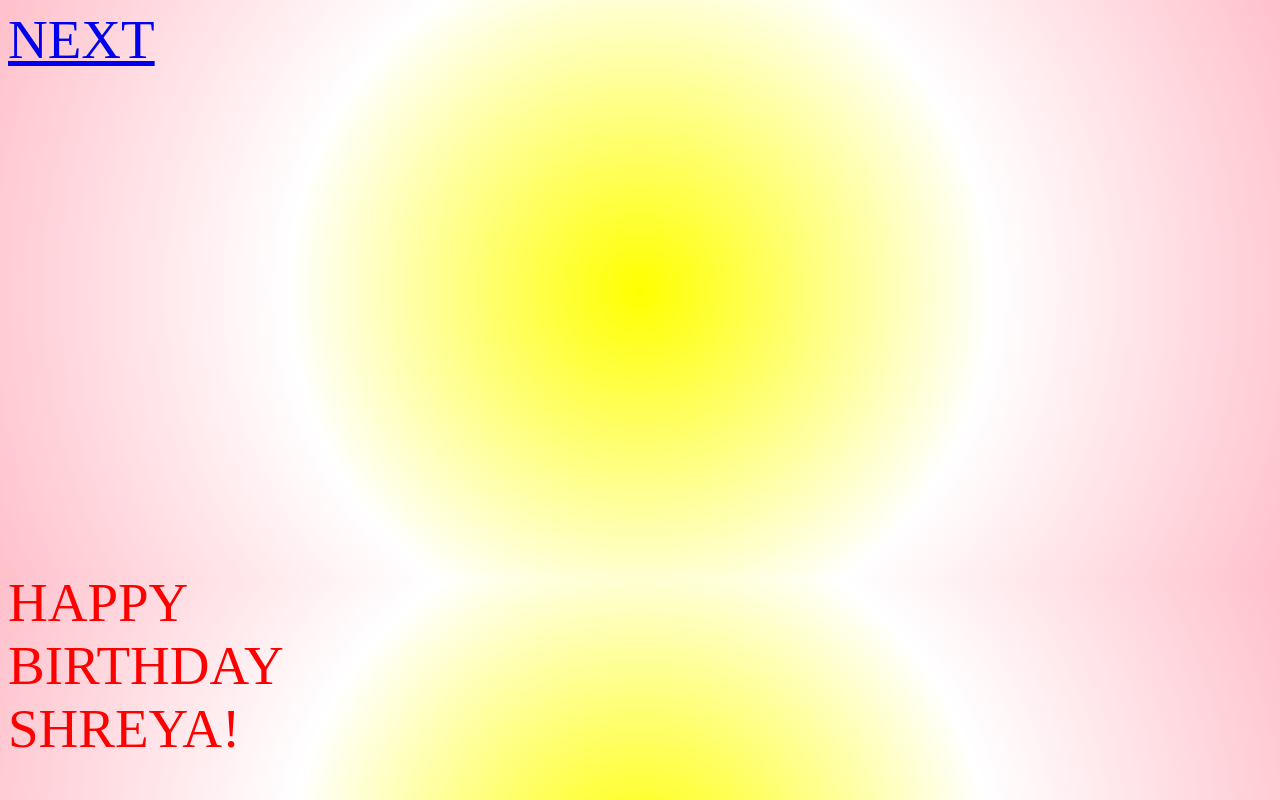
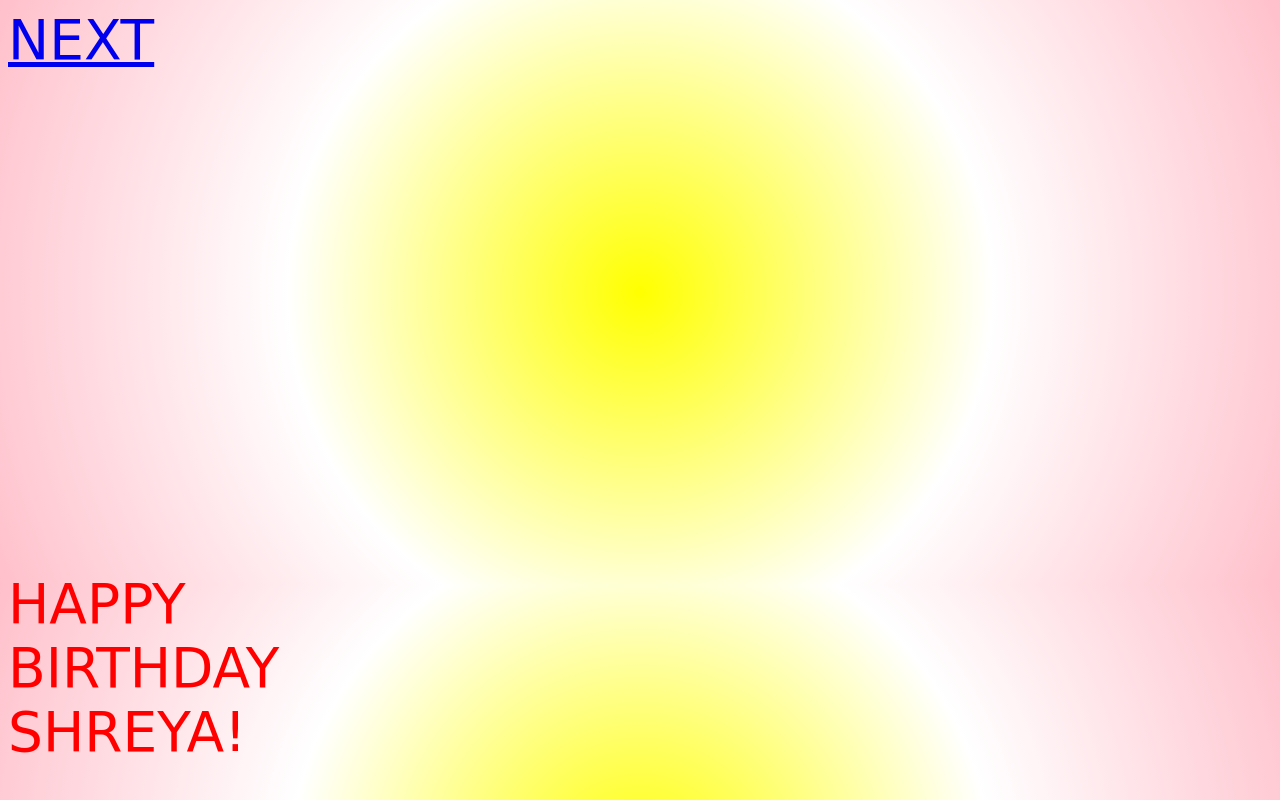
Before and after one commit to rajujnvgupta/site, a plain HTML site: page index.html in a window 1280 px wide. Shown: the top 800 px of the page. Drawn offline with Linux system fonts and the light colour scheme.

Commit message:
first commit

```diff
--- a/styles.css
+++ b/styles.css
@@ -2,7 +2,7 @@ body{
 	font-size:55px;
 	align-items: center;
 	color: red;
-/* 	font-family:; */
+ 	font-family:'Handlee', cursive;
 	background: radial-gradient(circle,yellow,white,pink);
 	/*background-size: 100% 100%;*/
 }
```
